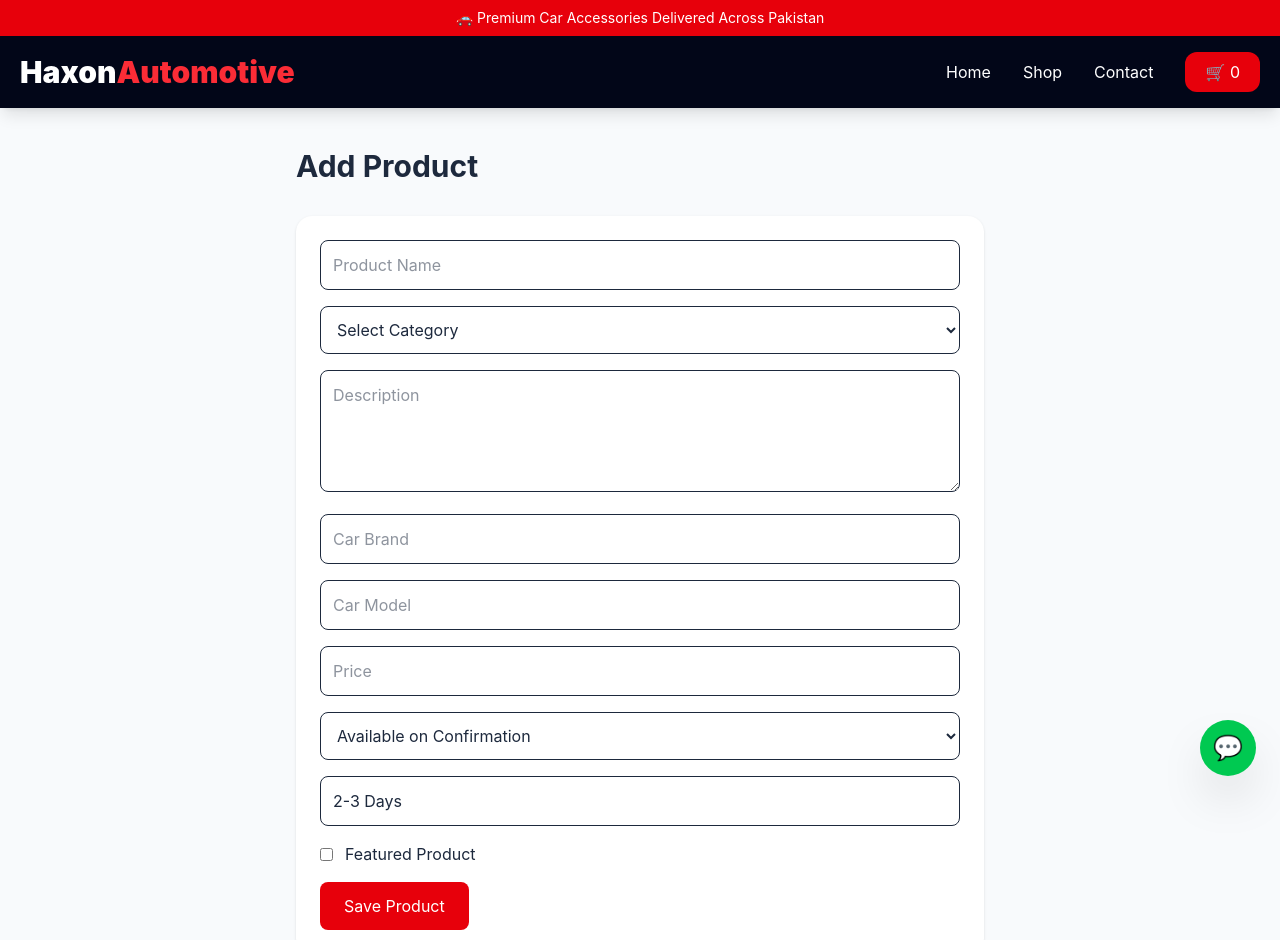
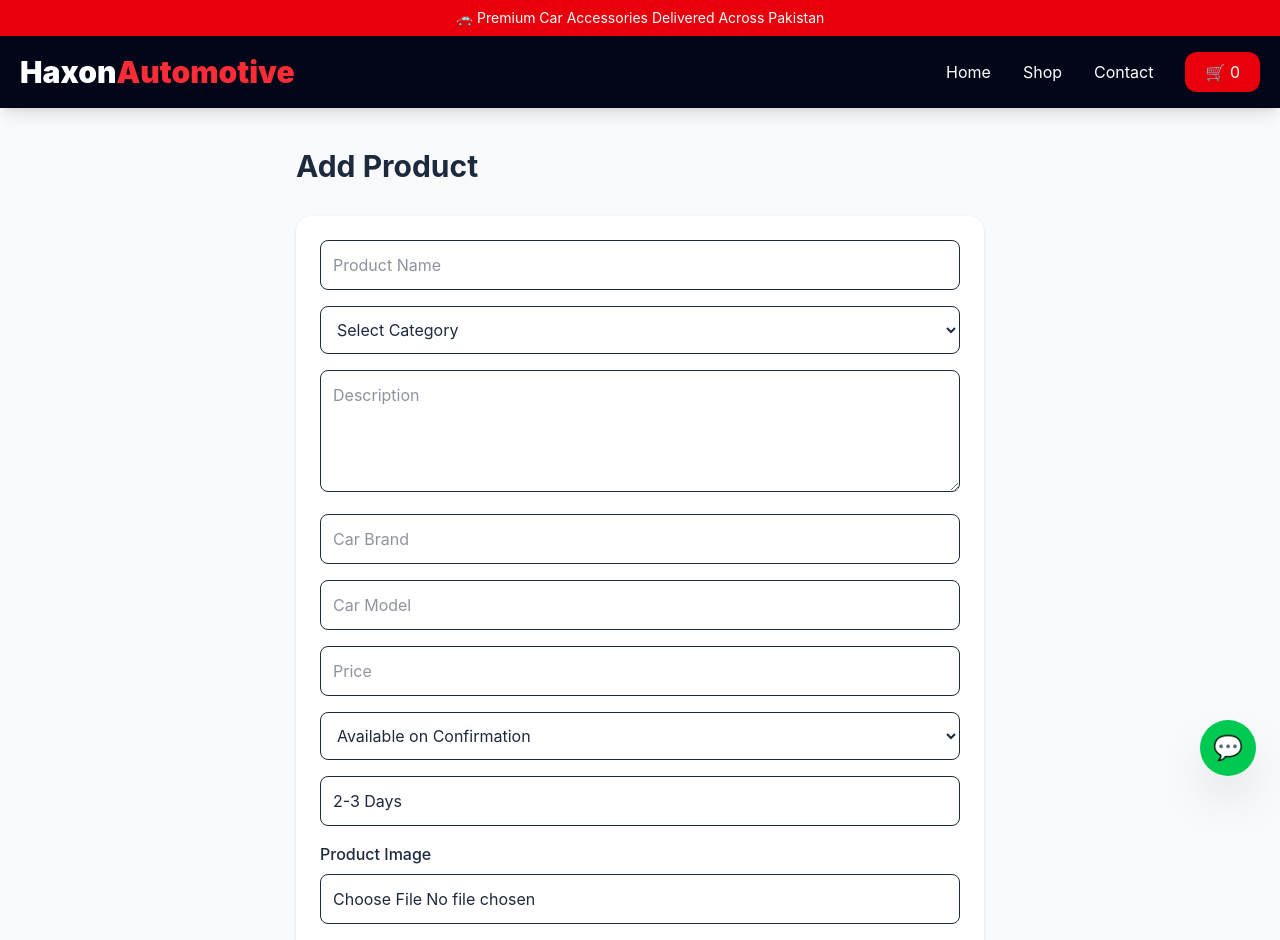
Before and after one commit to Hassan-Asif/haxon-autostore, a Vue app: page /admin/products/add in a window 1280 px wide. Shown: the top 940 px of the page. Built offline with nearby package versions, Linux system fonts and the light colour scheme; no server answers; sample sign-in values are in the browser's storage.

Commit message:
added images

```diff
--- a/src/pages/admin/AddProduct.vue
+++ b/src/pages/admin/AddProduct.vue
@@ -17,9 +17,29 @@ const form = ref({
   availabilityStatus: 'Available on Confirmation',
   estimatedDelivery: '2-3 Days',
   isFeatured: false,
+  image: '',
 })
 
 const loading = ref(false)
+
+const handleImage = (event) => {
+  const file = event.target.files[0]
+
+  if (!file) return
+
+  if (file.size > 1024 * 1024) {
+    alert('Please select an image under 1MB.')
+    return
+  }
+
+  const reader = new FileReader()
+
+  reader.onload = (e) => {
+    form.value.image = e.target.result
+  }
+
+  reader.readAsDataURL(file)
+}
 
 const saveProduct = async () => {
   try {
@@ -39,6 +59,7 @@ const saveProduct = async () => {
       isFeatured: form.value.isFeatured,
       isActive: true,
       image:
+        form.value.image ||
         '/images/no-image.jpg',
       createdAt: serverTimestamp(),
     })
@@ -56,6 +77,7 @@ const saveProduct = async () => {
         'Available on Confirmation',
       estimatedDelivery: '2-3 Days',
       isFeatured: false,
+      image: '',
     }
   } catch (err) {
     console.error(err)
@@ -72,7 +94,9 @@ const saveProduct = async () => {
       Add Product
     </h1>
 
-    <div class="bg-white shadow rounded-2xl p-6 space-y-4">
+    <div
+      class="bg-white shadow rounded-2xl p-6 space-y-4"
+    >
       <input
         v-model="form.name"
         placeholder="Product Name"
@@ -83,12 +107,29 @@ const saveProduct = async () => {
         v-model="form.category"
         class="w-full border rounded-lg p-3"
       >
-        <option value="">Select Category</option>
-        <option>Exterior Accessories</option>
-        <option>Interior Accessories</option>
-        <option>LED & Lighting</option>
-        <option>Car Care</option>
-        <option>Security & Utility</option>
+        <option value="">
+          Select Category
+        </option>
+
+        <option>
+          Exterior Accessories
+        </option>
+
+        <option>
+          Interior Accessories
+        </option>
+
+        <option>
+          LED & Lighting
+        </option>
+
+        <option>
+          Car Care
+        </option>
+
+        <option>
+          Security & Utility
+        </option>
       </select>
 
       <textarea
@@ -124,12 +165,15 @@ const saveProduct = async () => {
         <option>
           Available on Confirmation
         </option>
+
         <option>
           Usually Dispatched in 2–3 Days
         </option>
+
         <option>
           Check Availability
         </option>
+
         <option>
           Out of Stock
         </option>
@@ -141,20 +185,64 @@ const saveProduct = async () => {
         class="w-full border rounded-lg p-3"
       />
 
-      <label class="flex items-center gap-3">
+      <!-- Image Upload -->
+      <div>
+        <label
+          class="block mb-2 font-medium"
+        >
+          Product Image
+        </label>
+
+        <input
+          type="file"
+          accept="image/*"
+          @change="handleImage"
+          class="w-full border rounded-lg p-3"
+        />
+
+        <img
+          v-if="form.image"
+          :src="form.image"
+          class="
+            mt-4
+            w-40
+            h-40
+            object-cover
+            rounded-lg
+            border
+          "
+        />
+      </div>
+
+      <label
+        class="flex items-center gap-3"
+      >
         <input
           v-model="form.isFeatured"
           type="checkbox"
         />
+
         Featured Product
       </label>
 
       <button
         @click="saveProduct"
         :disabled="loading"
-        class="bg-red-600 text-white px-6 py-3 rounded-lg"
+        class="
+          bg-red-600
+          hover:bg-red-700
+          text-white
+          px-6
+          py-3
+          rounded-lg
+          transition
+        "
       >
-        {{ loading ? 'Saving...' : 'Save Product' }}
+        {{
+          loading
+            ? 'Saving...'
+            : 'Save Product'
+        }}
       </button>
     </div>
   </div>
```
